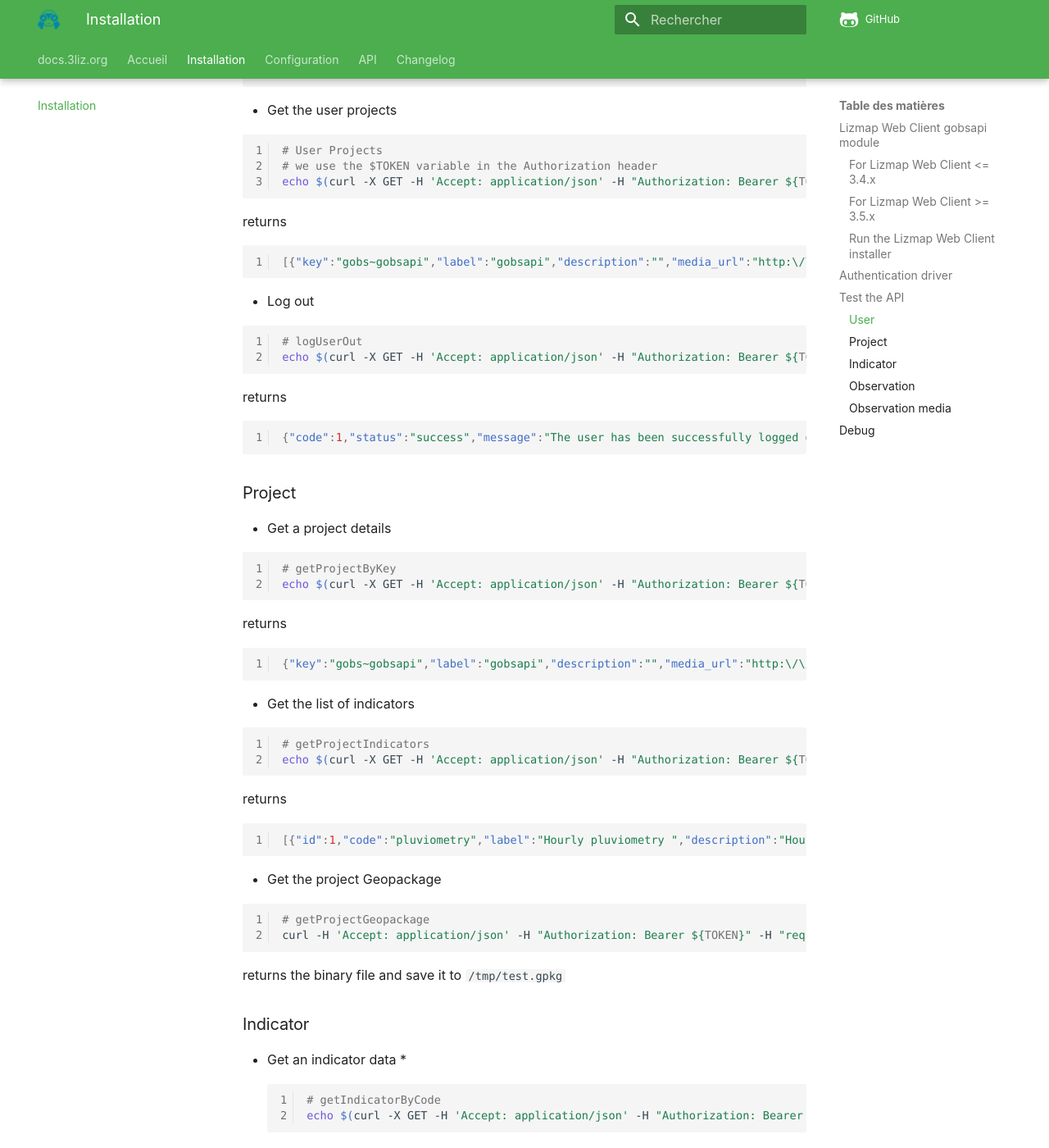
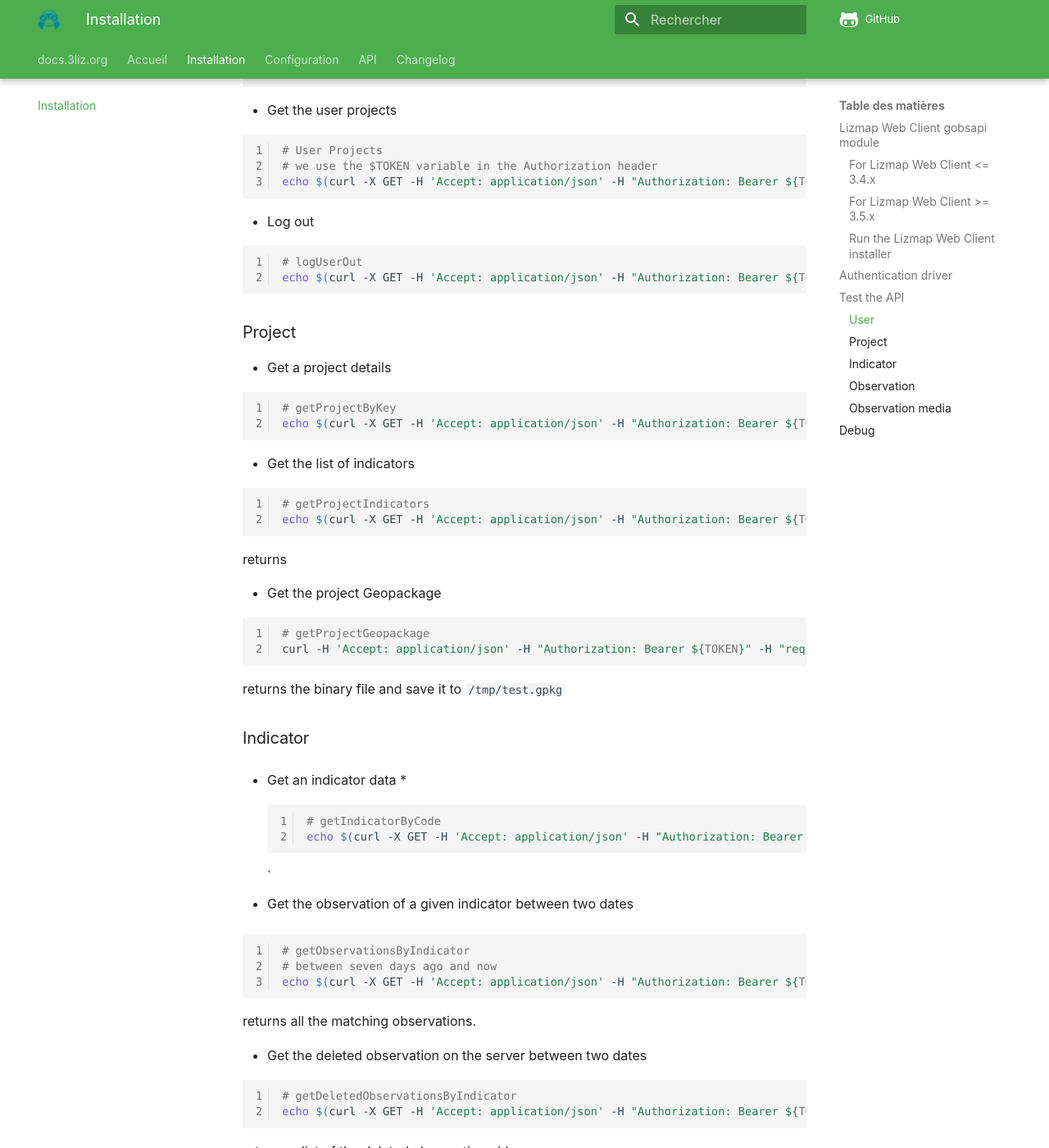
Before and after one commit to 3liz/lizmap-gobsapi-module, an MkDocs documentation site: the page built from docs/install/index.md, in a window 1280 px wide and 1400 px high, scrolled down 4715 px. Shown: the whole window at 82% size. Built offline with MkDocs 1.6.1 and Material for MkDocs 9.7.7, drawn with Linux system fonts in a browser that asks for light colours; nearby versions of some CDN libraries; comment, search, counter and statistics services are not loaded; some of the changed text lies outside the part shown.

````diff
--- a/docs/install/index.md
+++ b/docs/install/index.md
@@ -247,13 +247,6 @@
 echo $(curl -X GET -H 'Accept: application/json' -H "Authorization: Bearer ${TOKEN}" $BASEURL/user/projects)
 ```
 
-returns
-
-```json
-[{"key":"gobs~gobsapi","label":"gobsapi","description":"","media_url":"http:\/\/lizmap.localhost\/3_5\/index.php\/view\/media\/illustration?repository=gobs&project=gobsapi","geopackage_url":"http:\/\/lizmap.localhost\/3_5\/gobsapi.php\/project\/gobs~gobsapi\/geopackage","extent":{"xmin":"-5.56054637104951","ymin":"46.6872332512938","xmax":"-0.76410351074025","ymax":"49.4663846292183"}}]
-```
-
-
 * Log out
 
 ```bash
@@ -261,11 +254,6 @@
 echo $(curl -X GET -H 'Accept: application/json' -H "Authorization: Bearer ${TOKEN}" $BASEURL/user/logout)
 ```
 
-returns
-
-```json
-{"code":1,"status":"success","message":"The user has been successfully logged out"}
-```
 
 ### Project
 
@@ -273,31 +261,22 @@
 
 ```bash
 # getProjectByKey
-echo $(curl -X GET -H 'Accept: application/json' -H "Authorization: Bearer ${TOKEN}" $BASEURL/project/gobs~gobsapi)
-```
-returns
-
-```json
-{"key":"gobs~gobsapi","label":"gobsapi","description":"","media_url":"http:\/\/lizmap.localhost\/3_5\/index.php\/view\/media\/illustration?repository=gobs&project=gobsapi","geopackage_url":"http:\/\/lizmap.localhost\/3_5\/gobsapi.php\/project\/gobs~gobsapi\/geopackage","extent":{"xmin":"-5.56054637104951","ymin":"46.6872332512938","xmax":"-0.76410351074025","ymax":"49.4663846292183"}}
+echo $(curl -X GET -H 'Accept: application/json' -H "Authorization: Bearer ${TOKEN}" $BASEURL/project/gobsapi~gobsapi)
 ```
 
 * Get the list of indicators
 
 ```bash
 # getProjectIndicators
-echo $(curl -X GET -H 'Accept: application/json' -H "Authorization: Bearer ${TOKEN}" $BASEURL/project/gobs~gobsapi/indicators)
+echo $(curl -X GET -H 'Accept: application/json' -H "Authorization: Bearer ${TOKEN}" $BASEURL/project/gobsapi~gobsapi/indicators)
 ```
 returns
-
-```json
-[{"id":1,"code":"pluviometry","label":"Hourly pluviometry ","description":"Hourly rainfall pluviometry in millimetre","category":"Water","date_format":"hour","values":[{"code":"pluviometry","name":"Pluviometry","type":"real","unit":"mm"}],"documents":[],"preview":null,"icon":null,"created_at":"2022-05-30T15:54:34.818617","updated_at":"2022-05-30T15:54:34.818617"},{"id":2,"code":"population","label":"Population ","description":"Number of inhabitants for city","category":"Population","date_format":"year","values":[{"code":"population","name":"Population","type":"integer","unit":"people"}],"documents":[],"preview":null,"icon":null,"created_at":"2022-05-30T15:54:34.818617","updated_at":"2022-05-30T15:54:34.818617"}]
-```
 
 * Get the project Geopackage
 
 ```bash
 # getProjectGeopackage
-curl -H 'Accept: application/json' -H "Authorization: Bearer ${TOKEN}" -H "requestSyncDate: $(date '+%Y-%m-%d %H:%M:%S')" $BASEURL/project/gobs~gobsapi/geopackage --output /tmp/test.gpkg
+curl -H 'Accept: application/json' -H "Authorization: Bearer ${TOKEN}" -H "requestSyncDate: $(date '+%Y-%m-%d %H:%M:%S')" $BASEURL/project/gobsapi~gobsapi/geopackage --output /tmp/test.gpkg
 ```
 returns the binary file and save it to `/tmp/test.gpkg`
 
@@ -307,34 +286,26 @@
 *
 ```bash
 # getIndicatorByCode
-echo $(curl -X GET -H 'Accept: application/json' -H "Authorization: Bearer ${TOKEN}" $BASEURL/project/gobs~gobsapi/indicator/pluviometry)
+echo $(curl -X GET -H 'Accept: application/json' -H "Authorization: Bearer ${TOKEN}" $BASEURL/project/gobsapi~gobsapi/indicator/hiker_position)
 ```
-
-returns
-
-```json
-{"id":1,"code":"pluviometry","label":"Hourly pluviometry ","description":"Hourly rainfall pluviometry in millimetre","category":"Water","date_format":"hour","values":[{"code":"pluviometry","name":"Pluviometry","type":"real","unit":"mm"}],"documents":[],"preview":null,"icon":null,"created_at":"2022-05-30T15:54:34.818617","updated_at":"2022-05-30T15:54:34.818617"}
-```
+`
 
 * Get the observation of a given indicator between two dates
 
 ```bash
 # getObservationsByIndicator
 # between seven days ago and now
-echo $(curl -X GET -H 'Accept: application/json' -H "Authorization: Bearer ${TOKEN}" -H "lastSyncDate: $(date '+%Y-%m-%d %H:%M:%S' -d '7 days ago')" -H "requestSyncDate: $(date '+%Y-%m-%d %H:%M:%S')" $BASEURL/project/gobs~gobsapi/indicator/pluviometry/observations)
+echo $(curl -X GET -H 'Accept: application/json' -H "Authorization: Bearer ${TOKEN}" -H "lastSyncDate: $(date '+%Y-%m-%d %H:%M:%S' -d '7 days ago')" -H "requestSyncDate: $(date '+%Y-%m-%d %H:%M:%S')" $BASEURL/project/gobsapi~gobsapi/indicator/hiker_position/observations)
 ```
 
 returns all the matching observations.
 
-```json
-[{"id":32800,"indicator":"pluviometry","uuid":"7b35c3af-7d7d-4791-b7a4-eed9a781dc91","start_timestamp":"2019-07-16T06:00:00","end_timestamp":null,"coordinates":{"x":-2.16761209396085,"y":48.2541044163058},"wkt":"POINT(-2.16761209396085 48.2541044163058)","values":[0],"media_url":null,"created_at":"2022-05-30T17:38:00","updated_at":"2022-05-30T17:38:00","editable":false},{"id":32801,"indicator":"pluviometry","uuid":"2d9e94bc-2472-4db0-bff3-c02247cf28f8","start_timestamp":"2019-07-16T06:00:00","end_timestamp":null,"coordinates":{"x":-3.87242472398041,"y":48.354208417112},"wkt":"POINT(-3.87242472398041 48.354208417112)","values":[0],"media_url":null,"created_at":"2022-05-30T17:38:00","updated_at":"2022-05-30T17:38:00","editable":false}]
-```
 
 * Get the deleted observation on the server between two dates
 
 ```bash
 # getDeletedObservationsByIndicator
-echo $(curl -X GET -H 'Accept: application/json' -H "Authorization: Bearer ${TOKEN}" -H "lastSyncDate: $(date '+%Y-%m-%d %H:%M:%S' -d '13 days ago')" -H "requestSyncDate: $(date '+%Y-%m-%d %H:%M:%S')" $BASEURL/project/gobs~gobsapi/indicator/pluviometry/deletedObservations)
+echo $(curl -X GET -H 'Accept: application/json' -H "Authorization: Bearer ${TOKEN}" -H "lastSyncDate: $(date '+%Y-%m-%d %H:%M:%S' -d '13 days ago')" -H "requestSyncDate: $(date '+%Y-%m-%d %H:%M:%S')" $BASEURL/project/gobsapi~gobsapi/indicator/hiker_position/deletedObservations)
 ```
 
 returns a list of the deleted observation uids
@@ -347,7 +318,7 @@
 
 ```bash
 # getIndicatorDocument
-curl -H 'Accept: application/json' -H "Authorization: Bearer ${TOKEN}" -H "requestSyncDate: $(date '+%Y-%m-%d %H:%M:%S')" $BASEURL/project/gobs~gobsapi/indicator/pluviometry/document/946fee64-e86c-40fa-a55e-8d9ad3579734 --output /tmp/test.jpeg
+curl -H 'Accept: application/json' -H "Authorization: Bearer ${TOKEN}" -H "requestSyncDate: $(date '+%Y-%m-%d %H:%M:%S')" $BASEURL/project/gobsapi~gobsapi/indicator/hiker_position/document/946fee64-e86c-40fa-a55e-8d9ad3579734 --output /tmp/test.jpeg
 ```
 
 ### Observation
@@ -356,53 +327,32 @@
 *
 ```bash
 # createObservation
-echo $(curl -X POST -H "Accept: application/json" -H "Authorization: Bearer ${TOKEN}" -H "requestSyncDate: $(date '+%Y-%m-%d %H:%M:%S')" -H "Content-Type: application/json" -d "{\"id\":null,\"indicator\":\"pluviometry\",\"uuid\":null,\"start_timestamp\":\"2019-07-19 03:30:00\",\"end_timestamp\":null,\"coordinates\":{\"x\":-3.785956510771293,\"y\":48.4744332531894},\"wkt\":\"POINT(-3.78595651077129 48.4744332531894)\",\"values\":[0.8],\"photo\":null,\"created_at\":null,\"updated_at\":null}" "$BASEURL/project/gobs~gobsapi/indicator/pluviometry/observation")
+echo $(curl -X POST -H "Accept: application/json" -H "Authorization: Bearer ${TOKEN}" -H "requestSyncDate: $(date '+%Y-%m-%d %H:%M:%S')" -H "Content-Type: application/json" -d "{\"id\":null,\"indicator\":\"hiker_position\",\"uuid\":null,\"start_timestamp\":\"2019-07-19 03:30:00\",\"end_timestamp\":null,\"coordinates\":{\"x\":-3.785956510771293,\"y\":48.4744332531894},\"wkt\":\"POINT(-3.78595651077129 48.4744332531894)\",\"values\":[125],\"photo\":null,\"created_at\":null,\"updated_at\":null}" "$BASEURL/project/gobsapi~gobsapi/indicator/hiker_position/observation")
 ```
 
-returns
-
-```json
-{"id":3595,"indicator":"pluviometry","uuid":"e8f0a46c-1d24-456a-925a-387740ade1c6","start_timestamp":"2019-07-19T03:30:00","end_timestamp":null,"coordinates":{"x":-3.78595651077129,"y":48.4744332531894},"wkt":"POINT(-3.78595651077129 48.4744332531894)","values":[0.8],"photo":null,"created_at":"2020-12-24T15:17:43","updated_at":"2020-12-24T15:17:43"}
-```
 
 * Update an existing observation
 
 ```bash
 # updateObservation
-echo $(curl -X PUT -H "Accept: application/json" -H "Authorization: Bearer ${TOKEN}" -H "requestSyncDate: $(date '+%Y-%m-%d %H:%M:%S')" -H "Content-Type: application/json" -d "{\"id\":1,\"indicator\":\"pluviometry\",\"uuid\":\"e8f0a46c-1d24-456a-925a-387740ade1c6\",\"start_timestamp\":\"2019-07-16 03:35:00\",\"end_timestamp\":null,\"coordinates\":{\"x\":-3.785956510771293,\"y\":48.4744332531894},\"wkt\":\"POINT(-3.78595651077999 48.4744332531999)\",\"values\":[1.2],\"photo\":null,\"created_at\":\"2020-12-03 15:04:40\",\"updated_at\":\"2020-12-03 17:55:59\"}" "$BASEURL/project/gobs~gobsapi/indicator/pluviometry/observation")
-```
-
-returns
-
-```json
-
+echo $(curl -X PUT -H "Accept: application/json" -H "Authorization: Bearer ${TOKEN}" -H "requestSyncDate: $(date '+%Y-%m-%d %H:%M:%S')" -H "Content-Type: application/json" -d "{\"id\":1,\"indicator\":\"hiker_position\",\"uuid\":\"e8f0a46c-1d24-456a-925a-387740ade1c6\",\"start_timestamp\":\"2019-07-16 03:35:00\",\"end_timestamp\":null,\"coordinates\":{\"x\":-3.785956510771293,\"y\":48.4744332531894},\"wkt\":\"POINT(-3.78595651077999 48.4744332531999)\",\"values\":[1.2],\"photo\":null,\"created_at\":\"2020-12-03 15:04:40\",\"updated_at\":\"2020-12-03 17:55:59\"}" "$BASEURL/project/gobsapi~gobsapi/indicator/hiker_position/observation")
 ```
 
 * Get an observation data
 
 ```bash
 # getObservationById
-echo $(curl -X GET -H 'Accept: application/json' -H "Authorization: Bearer ${TOKEN}" -H "requestSyncDate: $(date '+%Y-%m-%d %H:%M:%S')" $BASEURL/project/gobs~gobsapi/indicator/pluviometry/observation/e8f0a46c-1d24-456a-925a-387740ade1c6)
+echo $(curl -X GET -H 'Accept: application/json' -H "Authorization: Bearer ${TOKEN}" -H "requestSyncDate: $(date '+%Y-%m-%d %H:%M:%S')" $BASEURL/project/gobsapi~gobsapi/indicator/hiker_position/observation/e8f0a46c-1d24-456a-925a-387740ade1c6)
 ```
 
-returns
-
-```json
-
-```
 
 * Delete an observation
 
 ```bash
 # deleteObservationById
-echo $(curl -X DELETE -H 'Accept: application/json' -H "Authorization: Bearer ${TOKEN}" -H "requestSyncDate: $(date '+%Y-%m-%d %H:%M:%S')" $BASEURL/project/gobs~gobsapi/indicator/pluviometry/observation/e8f0a46c-1d24-456a-925a-387740ade1c6)
+echo $(curl -X DELETE -H 'Accept: application/json' -H "Authorization: Bearer ${TOKEN}" -H "requestSyncDate: $(date '+%Y-%m-%d %H:%M:%S')" $BASEURL/project/gobsapi~gobsapi/indicator/hiker_position/observation/e8f0a46c-1d24-456a-925a-387740ade1c6)
 ```
 
-returns
-
-```json
-
-```
 
 ### Observation media
 
@@ -410,33 +360,23 @@
 
 ```bash
 # uploadObservationMedia
-echo $(curl -X POST -H  "Accept: application/json" -H  "Authorization: Bearer ${TOKEN}" -H "requestSyncDate: $(date '+%Y-%m-%d %H:%M:%S')" -H  "Content-Type: multipart/form-data" -F "mediaFile=@/home/mdouchin/Documents/3liz/mdouchin_carre.jpeg;type=image/jpeg" $BASEURL/project/gobs~gobsapi/indicator/pluviometry/observation/e8f0a46c-1d24-456a-925a-387740ade1c6/uploadMedia)
+echo $(curl -X POST -H  "Accept: application/json" -H  "Authorization: Bearer ${TOKEN}" -H "requestSyncDate: $(date '+%Y-%m-%d %H:%M:%S')" -H  "Content-Type: multipart/form-data" -F "mediaFile=@/home/mdouchin/Documents/3liz/mdouchin_carre.jpeg;type=image/jpeg" $BASEURL/project/gobsapi~gobsapi/indicator/hiker_position/observation/e8f0a46c-1d24-456a-925a-387740ade1c6/uploadMedia)
 ```
 
-returns
 
-```json
-
-```
-
-* Delete an observation  media
+* Delete an observation media
 
 ```bash
 # deleteObservationMedia
-echo $(curl -X DELETE -H 'Accept: application/json' -H "Authorization: Bearer ${TOKEN}" -H "requestSyncDate: $(date '+%Y-%m-%d %H:%M:%S')" $BASEURL/project/gobs~gobsapi/indicator/pluviometry/observation/e8f0a46c-1d24-456a-925a-387740ade1c6/deleteMedia)
+echo $(curl -X DELETE -H 'Accept: application/json' -H "Authorization: Bearer ${TOKEN}" -H "requestSyncDate: $(date '+%Y-%m-%d %H:%M:%S')" $BASEURL/project/gobsapi~gobsapi/indicator/hiker_position/observation/e8f0a46c-1d24-456a-925a-387740ade1c6/deleteMedia)
 ```
 
-returns
-
-```json
-
-```
 
 * Download an observation media
 
 ```bash
 # getObservationMedia
-curl -H 'Accept: application/json' -H "Authorization: Bearer ${TOKEN}" -H "requestSyncDate: $(date '+%Y-%m-%d %H:%M:%S')" $BASEURL/project/gobs~gobsapi/indicator/pluviometry/observation/e8f0a46c-1d24-456a-925a-387740ade1c6/media --output /tmp/test.jpeg
+curl -H 'Accept: application/json' -H "Authorization: Bearer ${TOKEN}" -H "requestSyncDate: $(date '+%Y-%m-%d %H:%M:%S')" $BASEURL/project/gobsapi~gobsapi/indicator/hiker_position/observation/e8f0a46c-1d24-456a-925a-387740ade1c6/media --output /tmp/test.jpeg
 ```
 
 returns the media file in binary and save it to `/tmp/test.jpeg`
````
Also changed, not shown: other parts of docs/install/index.md (+1 -1 lines), 22 other files.
